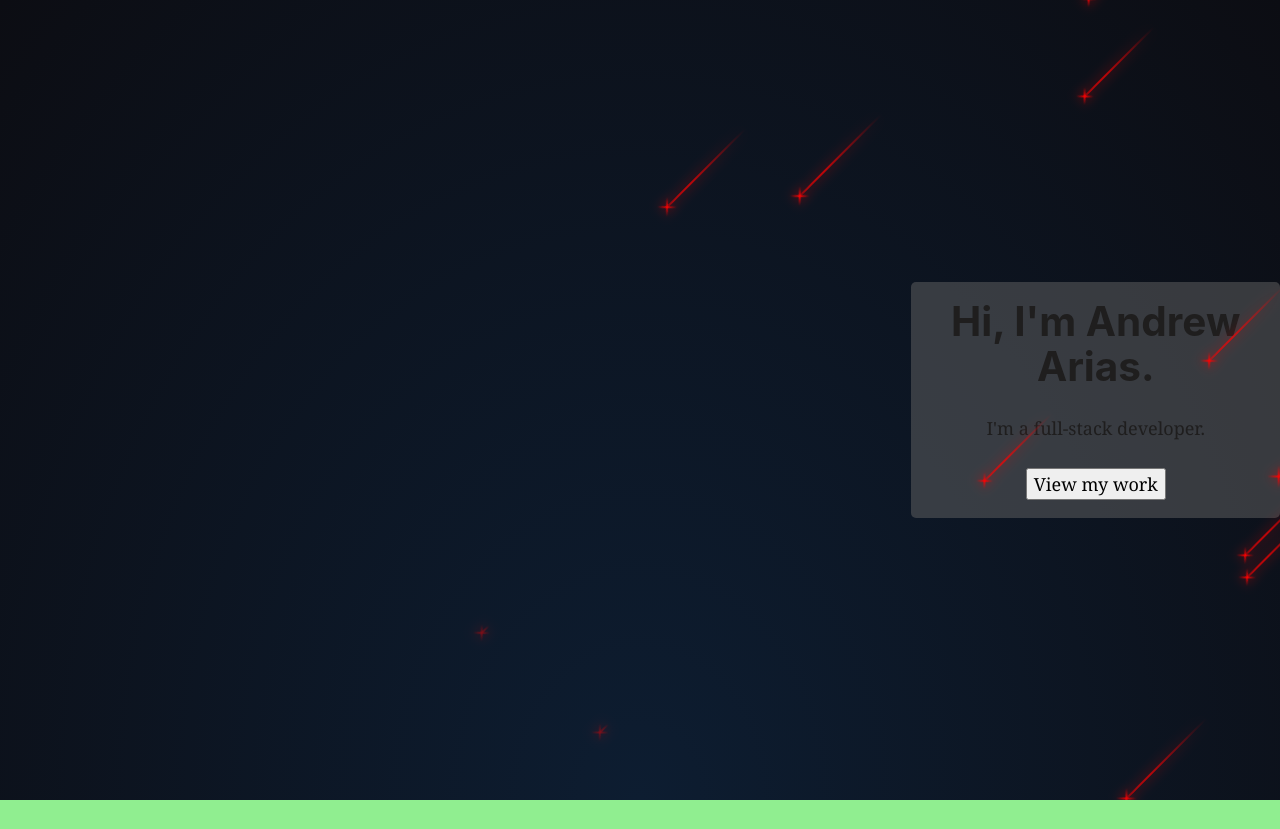
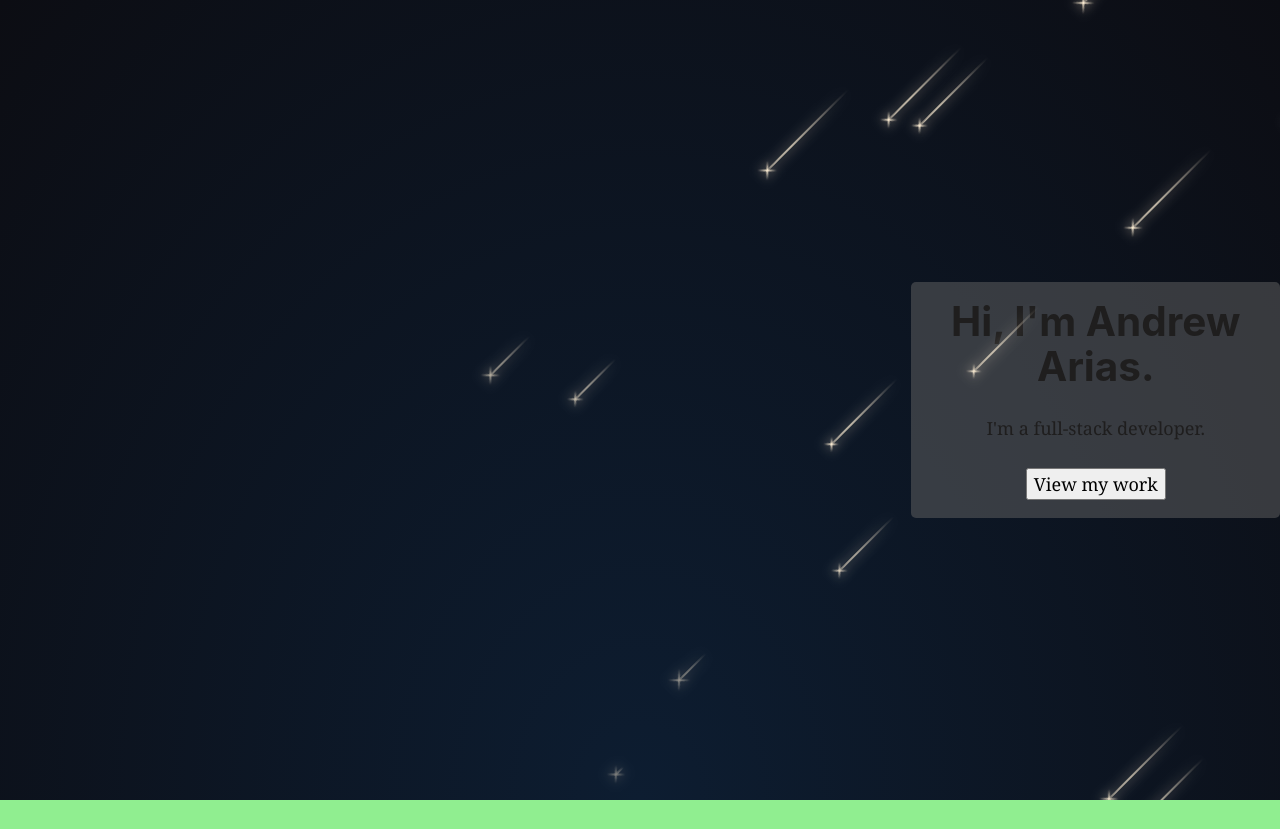
Before and after one commit to lta4/a-arias, a Gatsby site: page / in a window 1280 px wide. Shown: the top 829 px of the page. Built offline with nearby package versions, Linux system fonts and the light colour scheme; Gatsby itself is replaced by a stand-in of ours.

Commit message:
header attempt

```diff
--- a/src/styles/global.scss
+++ b/src/styles/global.scss
@@ -42,7 +42,7 @@
     left: 0;
     width: var(--star-tail-length);
     height: var(--star-tail-height);
-    color: red;
+    color: papayawhip;
     // color: var(--star-color);
     background: linear-gradient(45deg, currentColor, transparent);
     border-radius: 50%;
--- a/src/styles/index.css
+++ b/src/styles/index.css
@@ -44,7 +44,7 @@ body {
     display: flex;
     justify-content: center;
     align-items: center;
-    /* background-color: red; */
+    background-color: red;
 }
 
 .header__intro {
```
Also changed, not shown: src/styles/global.css.
